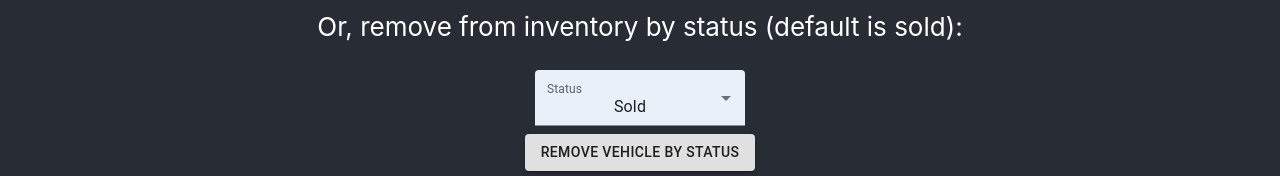
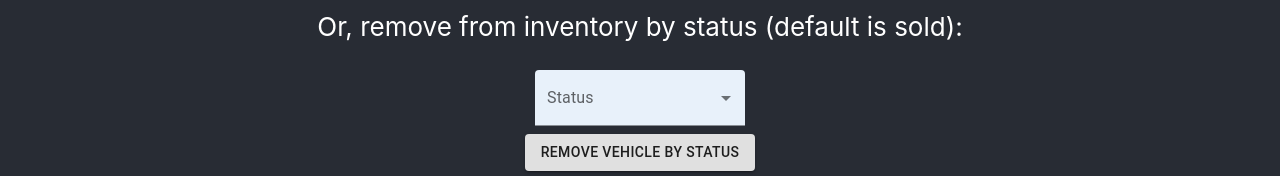
Before and after one commit to cooper-ece-366/david-steven-eric, a React (Create React App) app in the folder coopercars-app/: page /removeVehicle in a window 1280 px wide. Shown: the part 588-764 px from the top of the page. Built offline with nearby package versions, Linux system fonts and the light colour scheme; no server answers.

Commit message:
minor ui cleanup

```diff
--- a/coopercars-app/src/components/RemoveVehicle.js
+++ b/coopercars-app/src/components/RemoveVehicle.js
@@ -14,7 +14,7 @@ function RemoveVehicle()
 
     const [file, setFile] = useState(null);
     const [vin, setVin] = useState("");
-    const [status,setStatus] = useState("Sold");
+    const [status,setStatus] = useState("");
     const [info, setInfo] = useState("");
 
     useEffect(() => {
```
